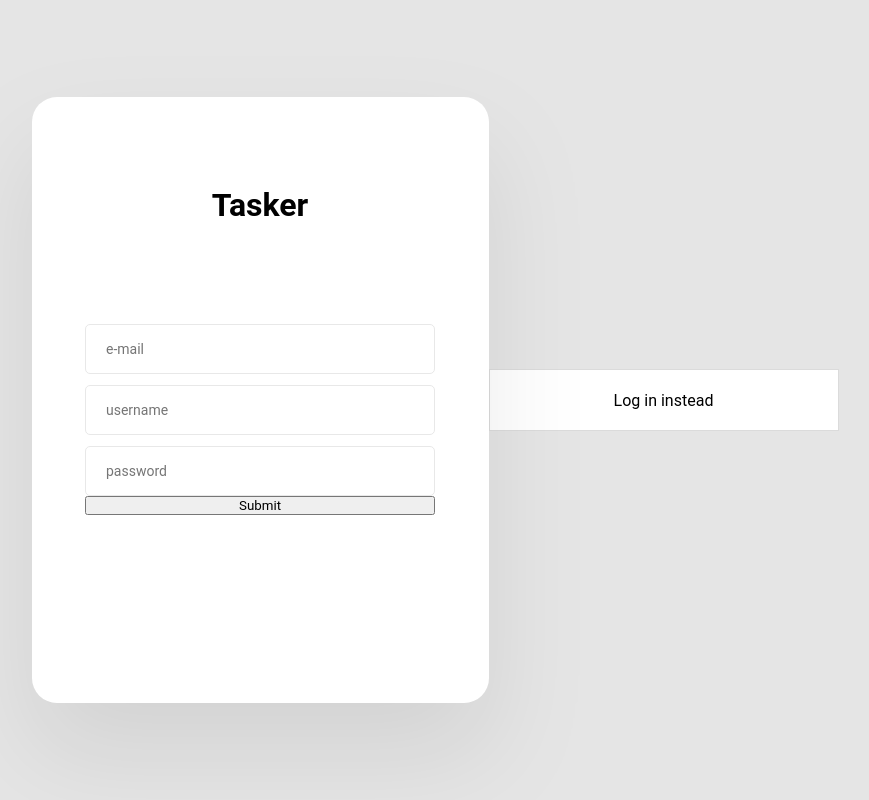
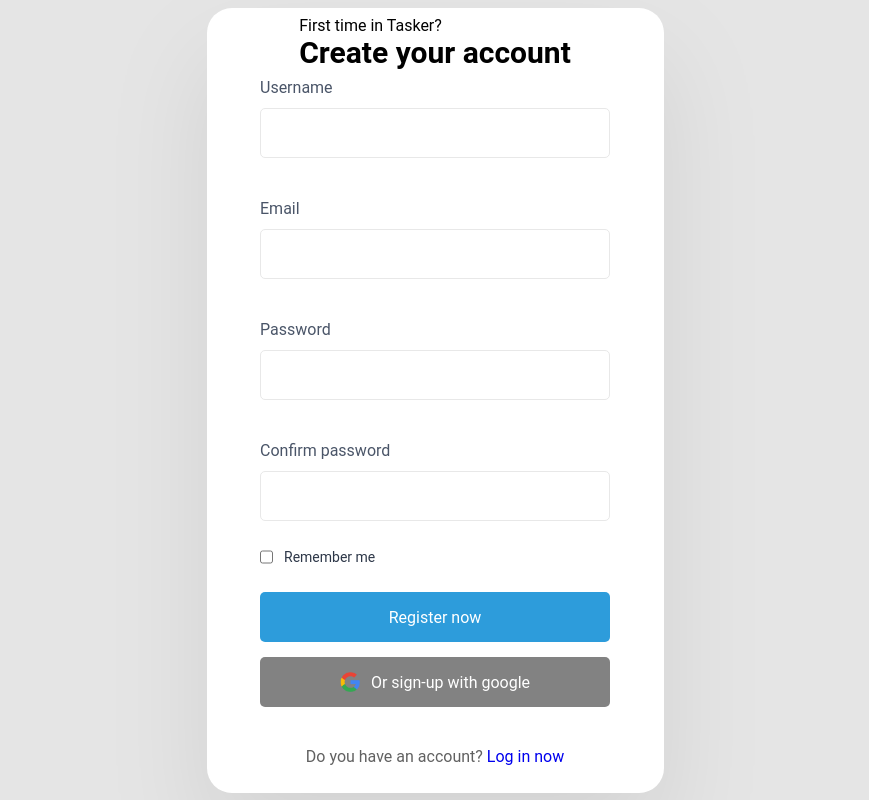
Before and after one commit to Sortren/Tasker, a plain HTML site: page website/register.html in a window 1280 px wide. Shown: the whole page, without its empty margins (205-1074 px from the left). Drawn offline with Linux system fonts and the light colour scheme.

Commit message:
improve register front-end

```diff
--- a/website/register.html
+++ b/website/register.html
@@ -4,7 +4,7 @@
     <meta charset="UTF-8">
     <meta http-equiv="X-UA-Compatible" content="IE=edge">
     <meta name="viewport" content="width=device-width, initial-scale=1.0">
-    <link rel="stylesheet" href="styles/login.css">
+    <link rel="stylesheet" href="styles/register.css">
 <link rel="preconnect" href="https://fonts.gstatic.com">
 <link href="https://fonts.googleapis.com/css2?family=Homemade+Apple&display=swap" rel="stylesheet">
     <title>Register</title>
@@ -12,32 +12,72 @@
 <body>
 
     <main>
+        <div class = "login-box">
 
-        <div class = "login-box">
-            <h1>Tasker</h1>
+            <div class = "header">
+                <span id = "welcome-back">First time in Tasker?</span>
+                <span id = "login-header">Create your account</span>
+            </div>
+
             <div class = "form">
+                <div class = "inputs">
+                    <div class = "input-username">
+                        <span>Username</span>
                         <input
-                id="email"
-                placeholder="e-mail"
+                        id="username"
                         type="text"
                         class="input"
                         />
+                    </div>
 
+                    <div class = "input-email">
+                        <span>Email</span>
                         <input
-                id="username"
-                placeholder="username"
+                        id="email"
                         type="text"
                         class="input"
                         />
+                    </div>
 
+                    <div class = "input-password">
+                        <span>Password</span>
                         <input
                         id="password"
-                placeholder="password"
                         type="password"
                         class="input"
                         />
+                    </div>
 
-                <button onclick = "submit()" type = "button">Submit</button>
+                    <div class = "input-confirm_password">
+                        <span>Confirm password</span>
+                        <input
+                        id="confirm-password"
+                        type="password"
+                        class="input"
+                        />
+                    </div>
+
+                </div>
+
+                <div class = "remember">
+                    <div class = "checkbox-remember">
+                        <input
+                        id="remember"
+                        type="checkbox"
+                        class="checkbox">Remember me</input>
+                    </div>
+
+                </div>
+
+                <div class = "buttons">
+                    <button onclick = "submit()" type = "button" id = "login">Register now</button>
+                    <button onclick = "" type = "button" id = "google"><img src = "./icons/google_icon-icons.com_62736.png" width = "20" height = "20">Or sign-up with google</button>
+                </div>
+
+                <div class = "login-now">
+                    <p>Do you have an account? <a href = "login.html"> Log in now</a></p>
+                </div>
+
             </div>
 
             <div>
@@ -47,10 +87,6 @@
             </div>
         </div>
 
-        <div class = "register">
-            <a href = "login.html">Log in instead</a>
-        </div>
-
     </main>
 
     <script src = "./scripts/register.js"></script>
--- /dev/null
+++ b/website/styles/register.css
@@ -0,0 +1,174 @@
+* {
+    margin: 0;
+    padding: 0;
+    box-sizing: border-box;
+    font-family: 'Roboto', sans-serif;
+}
+
+main {
+    display: flex;
+    height: 100vh;
+    align-items: center;
+    justify-content: center;
+    background-color: #E5E5E5;;
+}
+
+.login-box {
+    background-color: white;
+    width: 457px;
+    height: 785px;
+    filter: drop-shadow(0px 50px 50px rgba(0, 0, 0, 0.08));
+    border-radius: 25px;
+
+    display: flex;
+    flex-direction: column;
+    align-items: center;
+    justify-content: space-evenly;
+}
+
+.header{
+    display: flex;
+    flex-direction: column;
+    align-items: left;
+}
+
+.header #welcome-back{
+    font-size: 16px;
+    line-height: 19px;
+}
+
+.header #login-header{
+    font-weight: bold;
+    font-size: 30px;
+    line-height: 35px;
+}
+
+
+.form {
+    display: flex;
+    flex-direction: column;
+    align-items: left;
+}
+
+.inputs div{
+    display: flex;
+    flex-direction: column;
+}
+
+.inputs {
+    display: flex;
+    flex-direction: column;
+    align-items: left;
+    gap: 41px;
+}
+
+.inputs span {
+    font-size: 16px;
+    line-height: 19px;
+    font-weight: normal;
+    color: #4A5568;
+
+}
+
+.input {
+    width: 350px;
+    height: 50px;
+    border-radius: 5px;
+    font-size: 14px;
+    border: 1px solid #E8E8E8;
+    box-sizing: border-box;
+    outline: none;
+    padding: 17px 0px 17px 20px;
+    color: #2D3748;
+    margin-top: 11px;
+}
+
+.remember{
+    display: flex;
+    gap: 119px;
+    margin-top: 28px;
+    color: #2D3748;
+    font-size: 14px;
+}
+
+.checkbox-remember{
+    display: flex;
+    gap: 11px;
+}
+
+.remember a{
+    text-decoration: none;
+}
+
+.buttons{
+    display: flex;
+    flex-direction: column;
+    gap: 15px;
+    margin-top: 27px;
+}
+
+.buttons button{
+    display: flex;
+    justify-content: center;
+    align-items: center;
+    font-size: 16px;
+    line-height: 19px;
+    color: white;
+    border-radius: 5px;
+    width: 350px;
+    height: 50px;
+    cursor: pointer;
+    outline: none;
+    border: none;
+}
+
+.buttons #login{
+    background: #2D9CDB;
+}
+
+.buttons #google{
+    background: #828282;
+    gap: 11px;
+
+}
+
+.login-now{
+    display: flex;
+    justify-content: center;
+    align-items: center;
+}
+
+.login-now p{
+    color: #616161;
+    line-height: 19px;
+    font-size: 16px;
+    margin-top: 40px;
+}
+
+.login-now a{
+    text-decoration: none;
+}
+
+
+#information{
+    height: 10px;
+    color: red;
+    font-size: 16px;
+    text-transform: uppercase;
+}
+
+.register{
+    border: 1px solid rgba(var(--b6a,219,219,219),1);
+    background-color: white;
+    width: 350px;
+    height: 62px;
+    padding: 10px 0px;
+    display: flex;
+    justify-content: center;
+    align-items: center;
+}
+
+.register a{
+    text-decoration: none;
+    color: black;
+}
```
Also changed, not shown: website/index.html (+1 -1 lines). Lines whose indentation alone changed are shown as unchanged.
